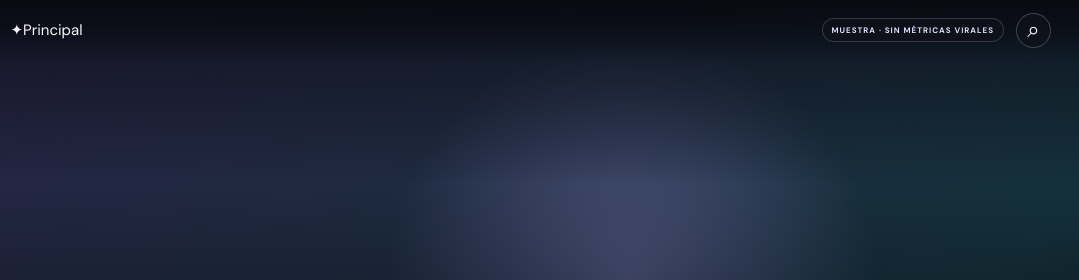
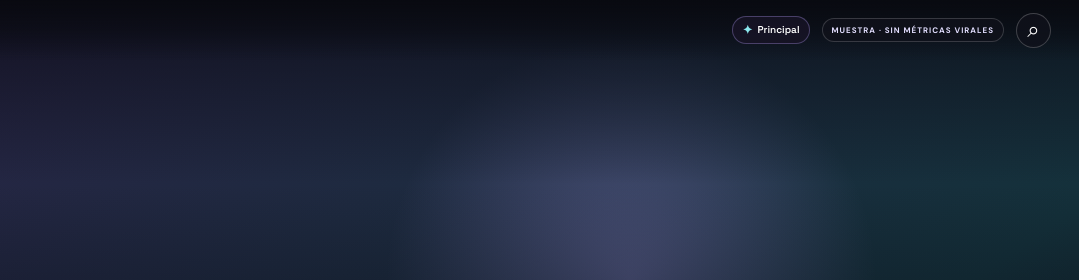
Before and after one commit to macabro10000/Manual---jugador, a plain HTML site: page universo-lab/index.html in a window 1280 px wide. Shown: the top 280 px of the page, 201-1280 px from the left. Drawn offline with Linux system fonts and the light colour scheme.

Commit message:
Style animated category label and gesture-first feed

```diff
--- a/universo-lab/styles.css
+++ b/universo-lab/styles.css
@@ -11,7 +11,7 @@ button:focus-visible,a:focus-visible,input:focus-visible{outline:3px solid var(-
 .brand{display:flex;align-items:center;gap:8px;font:700 14px/1 "Space Grotesk",sans-serif;letter-spacing:1px;white-space:nowrap}
 .brand small{display:block;font:600 6px/1.8 "DM Sans",sans-serif;letter-spacing:1px;color:#d0d0e0;margin-top:4px}
 .brand-orbit{display:grid;place-items:center;width:32px;height:32px;border-radius:11px;background:linear-gradient(145deg,var(--purple),var(--cyan));color:#171426;font-size:20px}
-.top-status{margin-left:auto;color:#e3dfff;background:#11121bbf;border:1px solid #ffffff2b;border-radius:99px;padding:5px 9px;font-size:8px;letter-spacing:1px;font-weight:700;white-space:nowrap}
+.top-category{display:flex;align-items:center;gap:5px;min-width:0;max-width:32vw;margin-left:auto;padding:6px 9px;border:1px solid #b9a4ff50;border-radius:99px;background:#181526d9;color:#fff;font:600 10px/1.2 "Space Grotesk",sans-serif;white-space:nowrap;overflow:hidden;text-overflow:ellipsis;transition:opacity .18s ease,transform .18s ease,border-color .18s ease}.top-category.changing{opacity:.35;transform:translateY(-3px);border-color:var(--cyan)}.category-spark{color:var(--cyan);font-size:12px}.top-status{margin-left:0;color:#e3dfff;background:#11121bbf;border:1px solid #ffffff2b;border-radius:99px;padding:5px 9px;font-size:8px;letter-spacing:1px;font-weight:700;white-space:nowrap}
 .icon-button{width:35px;height:35px;flex:0 0 auto;border:1px solid #ffffff35;border-radius:50%;background:#11121bbf;color:#fff;font-size:22px;line-height:1}
 .search-panel{position:absolute;z-index:40;left:12px;right:12px;top:calc(64px + env(safe-area-inset-top,0px));display:flex;gap:8px;padding:9px;background:#171925f5;border:1px solid var(--line);border-radius:14px;box-shadow:0 10px 40px #0008}
 .search-panel input{flex:1;min-width:0;background:transparent;color:var(--text);border:0;outline:0;padding:7px;font-size:13px}
@@ -37,7 +37,7 @@ button:focus-visible,a:focus-visible,input:focus-visible{outline:3px solid var(-
 .story-count{position:absolute;right:14px;top:50%;z-index:3;display:grid;gap:7px;pointer-events:none}
 .story-count span{display:block;width:4px;height:4px;border-radius:50%;background:#ffffff4d}
 .story-count span.active{height:17px;border-radius:5px;background:var(--cyan)}
-.screen-shade{position:absolute;inset:auto 0 0;height:190px;z-index:4;pointer-events:none;background:linear-gradient(transparent,#08090f9c)}
+.story-feed.gesture-enabled{touch-action:pan-y;overscroll-behavior:contain}.story-card{touch-action:pan-y}.screen-shade{position:absolute;inset:auto 0 0;height:190px;z-index:4;pointer-events:none;background:linear-gradient(transparent,#08090f9c)}
 .bottom-drawer{position:absolute;z-index:30;left:0;right:0;bottom:0;padding-bottom:var(--safe-bottom);background:linear-gradient(180deg,#161724f2,#0c0d14 95%);border-top:1px solid #ffffff25;border-radius:22px 22px 0 0;box-shadow:0 -15px 55px #0007;transition:transform .24s ease;max-height:min(76dvh,680px);display:flex;flex-direction:column}
 .drawer-handle{flex:0 0 auto;width:100%;border:0;background:transparent;color:#c4c6d6;display:flex;align-items:center;flex-direction:column;gap:5px;padding:9px 15px 11px;min-height:46px}
 .handle-line{width:48px;height:5px;border-radius:99px;background:#f3f2ff;margin-bottom:1px;box-shadow:0 0 13px #ffffff24}
@@ -69,5 +69,5 @@ button:focus-visible,a:focus-visible,input:focus-visible{outline:3px solid var(-
 .toast{position:absolute;z-index:60;bottom:calc(72px + env(safe-area-inset-bottom,0px));left:50%;transform:translate(-50%,12px);opacity:0;pointer-events:none;background:#f6f5ff;color:#171426;border-radius:99px;padding:10px 14px;font-size:11px;font-weight:700;white-space:nowrap;max-width:90%;transition:.2s}
 .toast.show{opacity:1;transform:translate(-50%,0)}
 @media(min-width:760px){.story-content{left:max(7vw,35px);right:max(7vw,35px);bottom:130px}.story-content h1{font-size:52px}.story-content p{font-size:15px}.app-top{padding-inline:28px}.bottom-drawer{left:50%;right:auto;width:min(760px,100%);transform:translateX(-50%);border-left:1px solid #ffffff1c;border-right:1px solid #ffffff1c}.drawer-body{padding-inline:20px}}
-@media(max-width:380px){.brand{font-size:12px}.brand-orbit{width:29px;height:29px}.top-status{font-size:7px;padding:5px 7px}.app-top{gap:7px;padding-inline:10px}.story-content{left:16px;right:16px;bottom:calc(111px + env(safe-area-inset-bottom,0px))}.story-content h1{font-size:29px}.story-content p{font-size:12px}.story-action{padding:8px 9px;font-size:10px}.taste-options{grid-template-columns:repeat(3,minmax(0,1fr))}}
+@media(max-width:380px){.top-category{max-width:27vw;padding:5px 7px;font-size:9px}.top-status{max-width:27vw;overflow:hidden;text-overflow:ellipsis}.brand{font-size:12px}.brand-orbit{width:29px;height:29px}.top-status{font-size:7px;padding:5px 7px}.app-top{gap:7px;padding-inline:10px}.story-content{left:16px;right:16px;bottom:calc(111px + env(safe-area-inset-bottom,0px))}.story-content h1{font-size:29px}.story-content p{font-size:12px}.story-action{padding:8px 9px;font-size:10px}.taste-options{grid-template-columns:repeat(3,minmax(0,1fr))}}
 @media(prefers-reduced-motion:reduce){*,*::before,*::after{scroll-behavior:auto!important;transition:none!important}}
```
